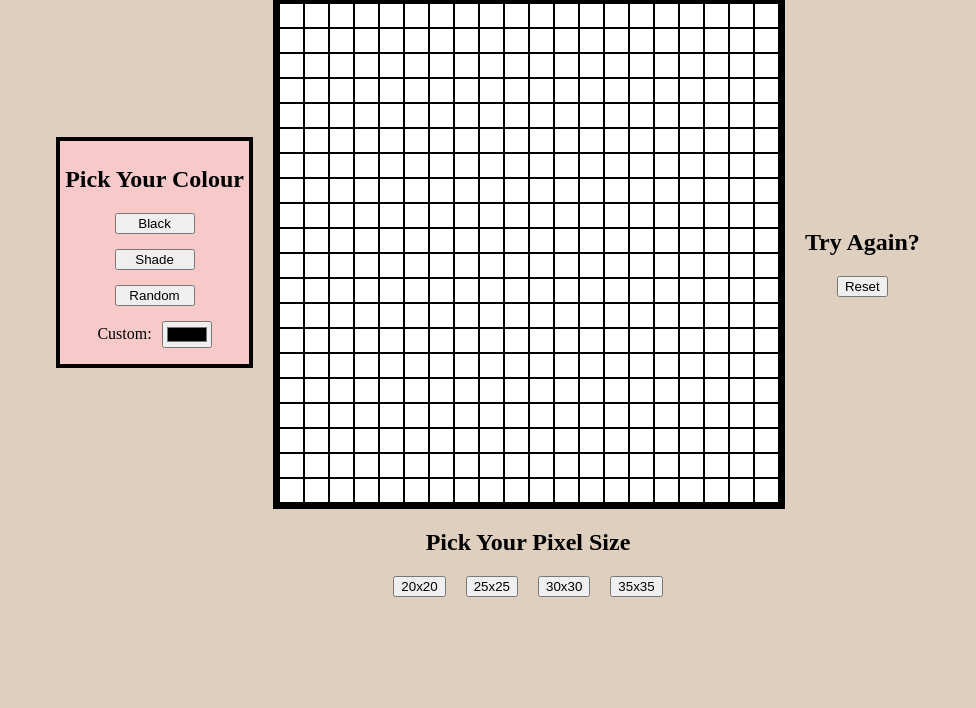
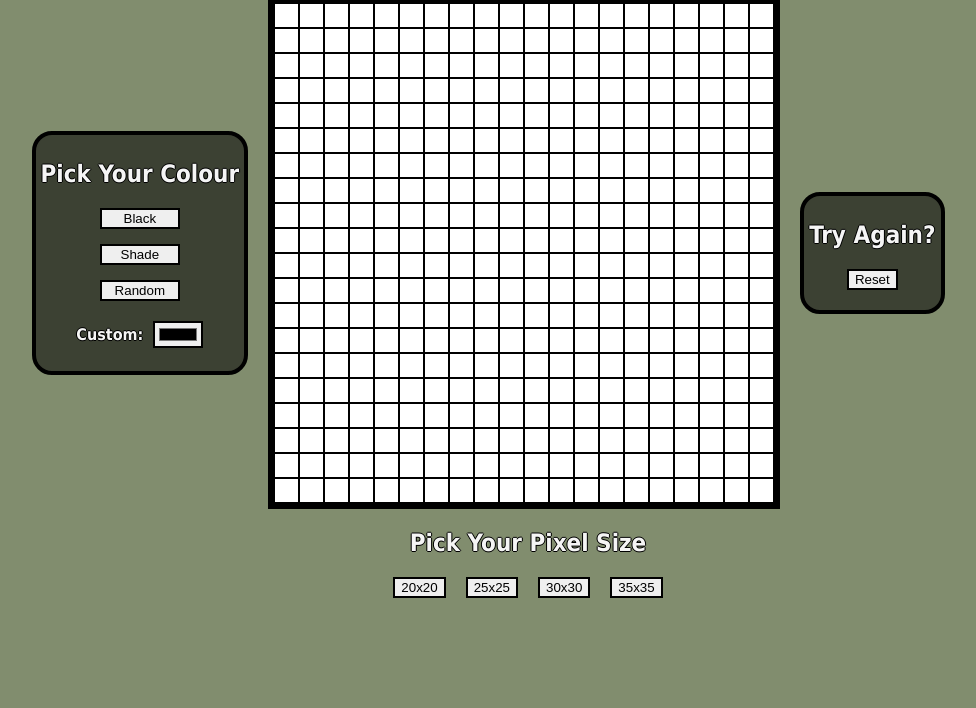
Before and after one commit to ngluding/Etch-a-sketch, a plain HTML site: page index.html in a window 1280 px wide. Shown: the part 92-800 px from the top of the page, without its empty margins (112-1088 px from the left). Drawn offline with Linux system fonts and the light colour scheme.

Commit message:
Added more styling to the site and visual effects on buttons when mouse hovers

```diff
--- a/index.html
+++ b/index.html
@@ -20,13 +20,13 @@
                 <button onclick="changeColour('shade')">Shade</button>
                 <button onclick="changeColour('random')">Random</button>
                 <div class="hex-option">
-                    <p>Custom:</p>
+                    <h4>Custom:</h4>
                     <input type = "color" id = "custom" onclick="changeColour('custom')">
                 </div>
             </div>
         </div>
         <div class="board"></div>
-        <div>
+        <div class="reset">
             <h2>Try Again?</h2>
             <button onclick="resetBoard()">Reset</button>
         </div>
--- a/style.css
+++ b/style.css
@@ -4,7 +4,7 @@ body {
     align-items: center;
     justify-content: center;
     text-align: center;
-    background-color:#DFCFBE;
+    background-color:#818d6e;
 }
 
 .board {
@@ -32,9 +32,16 @@ body {
     align-items: center;
     justify-content: center;
     padding: 5px;
-    background-color:#F7CAC9;
-    /* margin-top: -26em;
-    margin-right: 45em; */
+    background-color:#3c4133;
+    border-radius: 20px;
+}
+
+.reset {
+    background-color:#3c4133;
+    border: 4px solid black;
+    border-radius: 20px;
+    padding: 5px;
+    padding-bottom: 20px;
 }
 
 /* .bottom {
@@ -42,6 +49,13 @@ body {
     margin-bottom: 3em; */
 
 h1 {
+    font-family: tahoma;
+    color: whitesmoke;
+    text-shadow: -1px 0 black, 0 1px black, 1px 0 black, 0 -1px black;
+}
+
+h2,
+h4 {
     font-family: tahoma;
     color: whitesmoke;
     text-shadow: -1px 0 black, 0 1px black, 1px 0 black, 0 -1px black;
@@ -66,12 +80,32 @@ h1 {
     margin: 0 8px 15px 8px;
 }
 
+button {
+    border: 2px solid black;
+}
+
+button:hover {
+    transform: scale(1.1);
+    border: 2px solid black;
+    cursor: pointer;
+
+}
+
 .hex-option {
     display:flex;
     justify-content: center;
     align-items: center;
     gap: 10px;
     margin-top: -12px;
+}
+
+#custom {
+    border: 2px solid black;
+}
+
+#custom:hover {
+    transform: scale(1.1);
+    cursor: pointer;
 }
 
 /*
```
